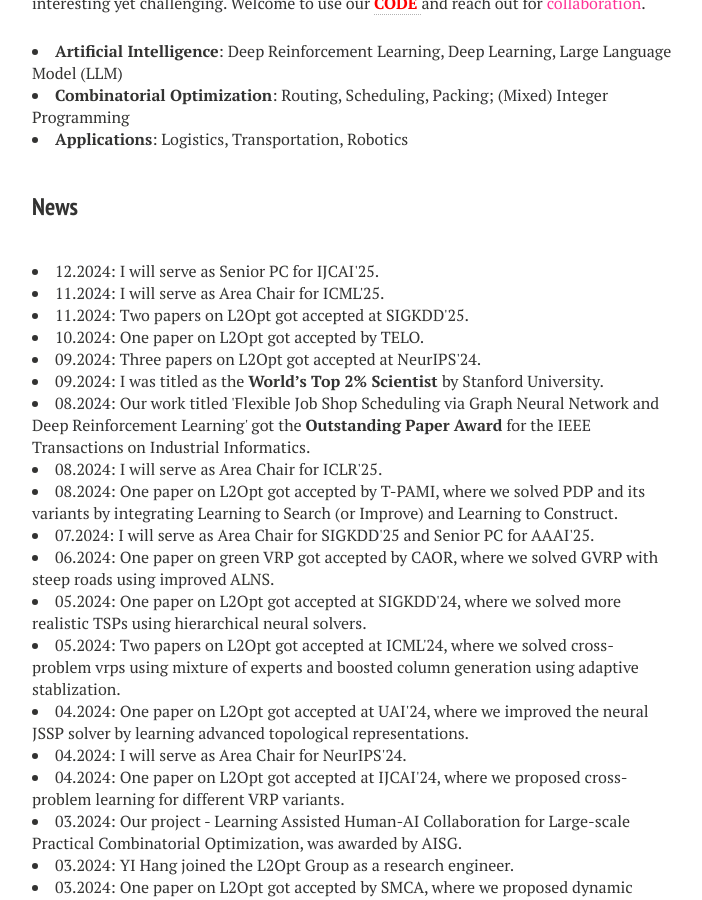
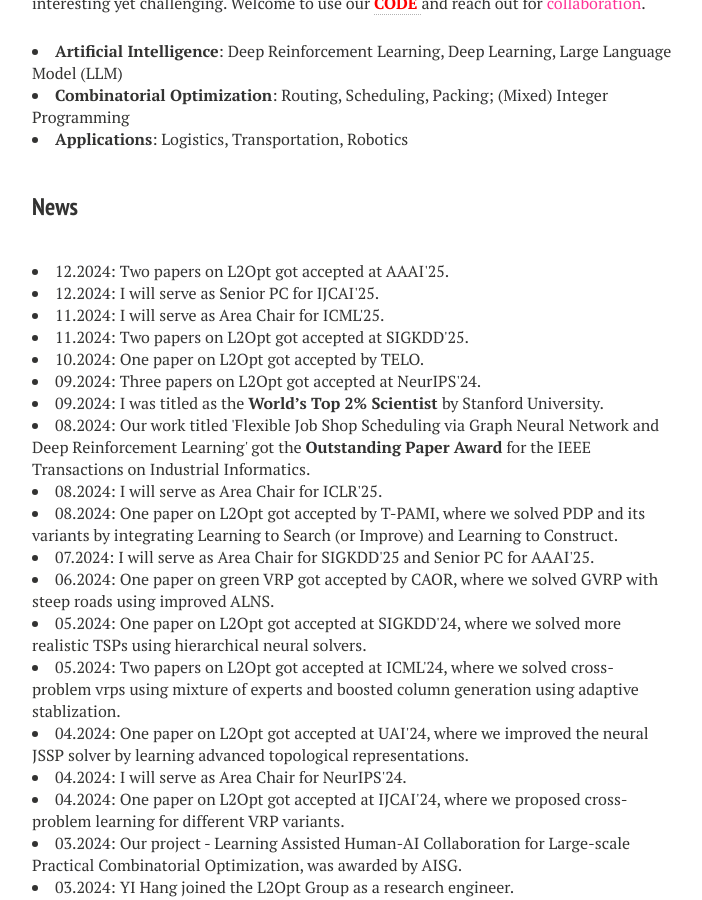
Before and after one commit to zhiguangcaosg/zhiguangcaosg.github.io, a Jekyll site: the page built from index.md, in a window 1280 px wide and 900 px high, scrolled down 812 px. Shown: the whole window, without its empty margins (288-990 px from the left). Built offline with Jekyll 4.4.1, drawn with Linux system fonts in a browser that asks for light colours; nearby versions of some CDN libraries.

Commit message:
Update index.md

```diff
--- a/index.md
+++ b/index.md
@@ -38,6 +38,10 @@ image: banner1.png
 </li>
 
 <h3 style="margin-bottom:-8px;padding-top:20px;">News</h3> <br>
+
+<li>
+12.2024:  Two papers on L2Opt got accepted at AAAI'25.
+</li>
 
 <li>
 12.2024:  I will serve as Senior PC for IJCAI'25.
```
